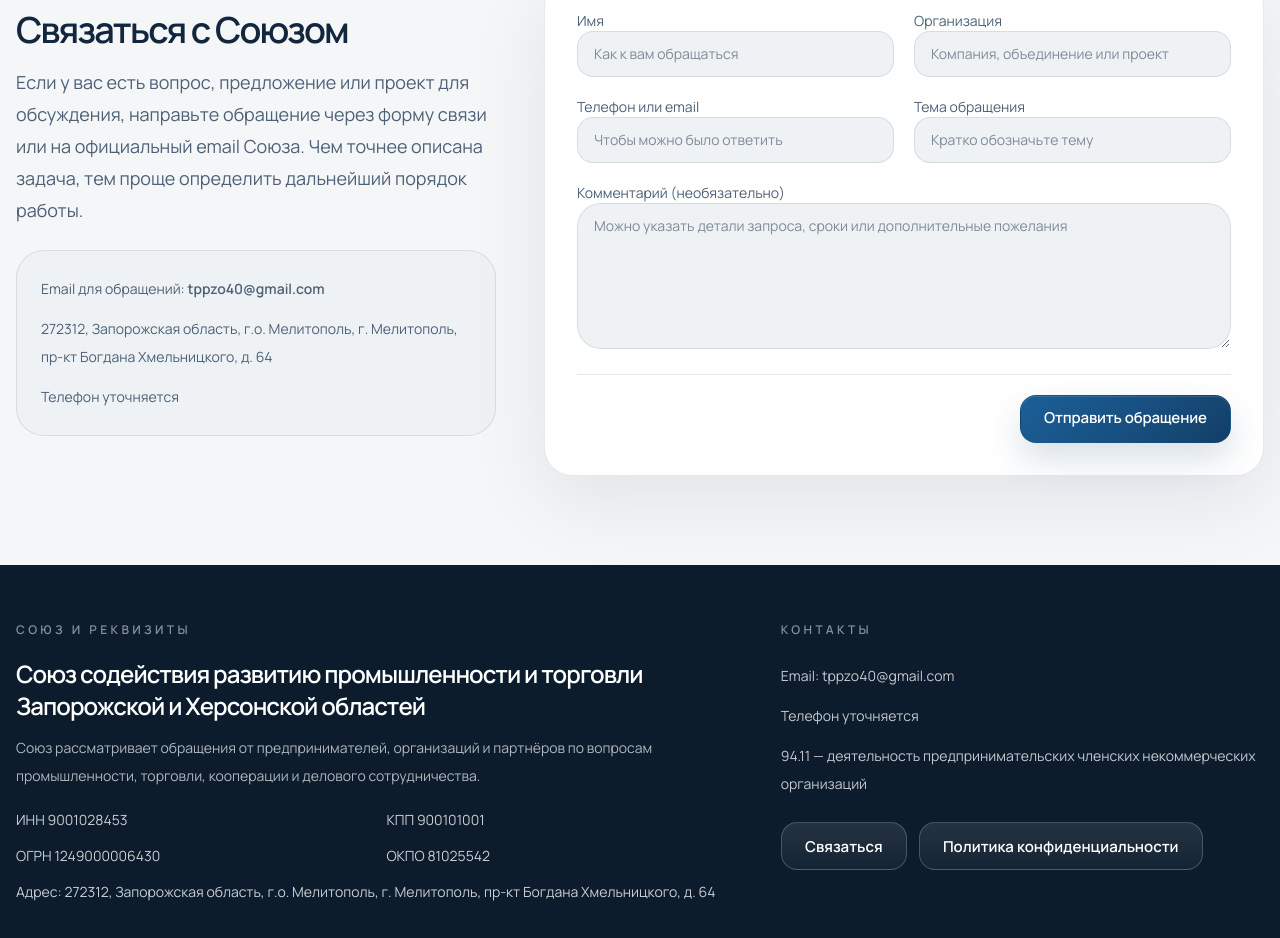
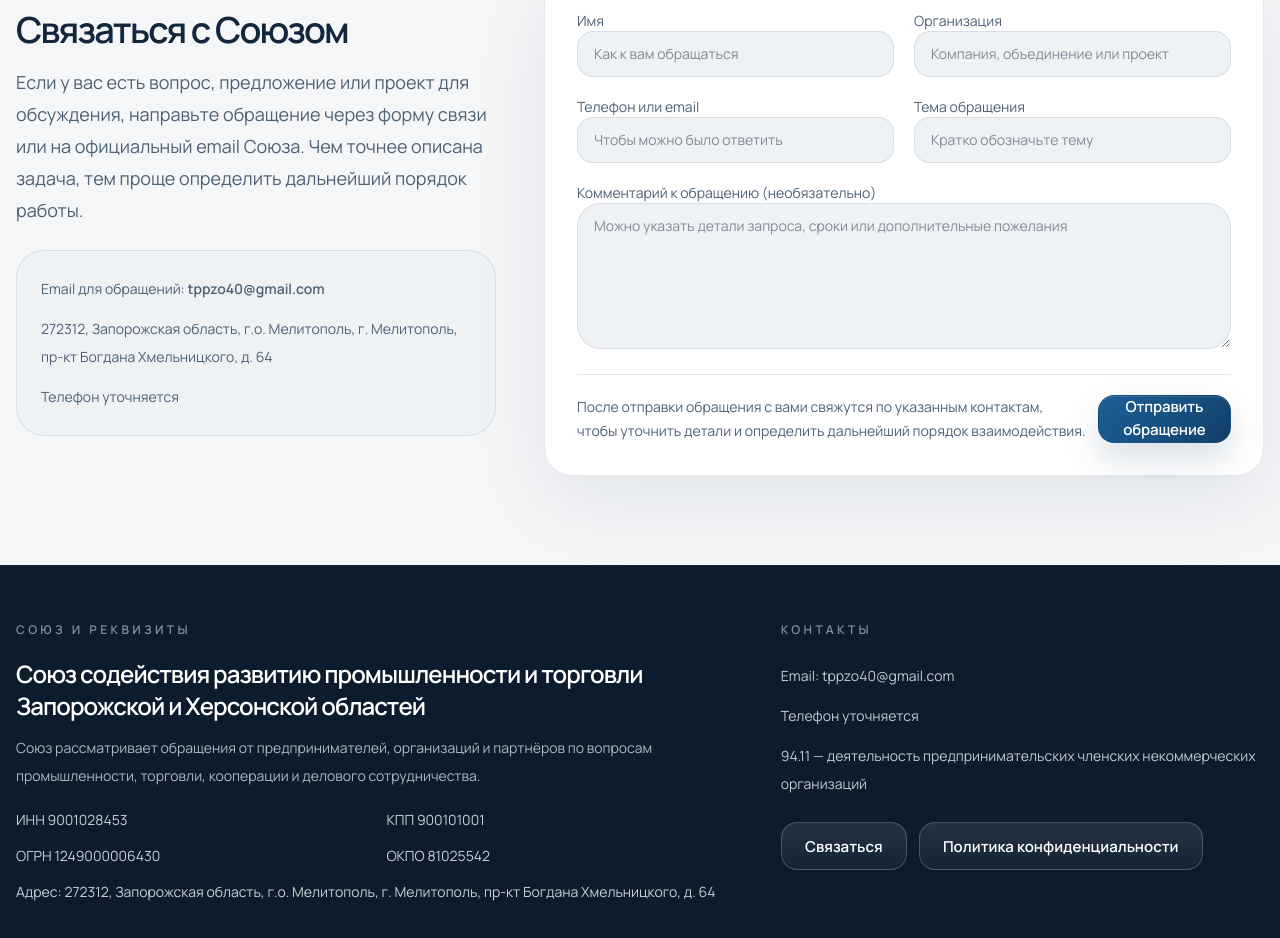
Before and after one commit to alexroshkovdky-oss/TPPZO, a Next.js app: page / in a window 1280 px wide. Shown: the part 5379-6317 px from the top of the page. Built offline with nearby package versions, Linux system fonts and the light colour scheme; no server answers.

Commit message:
Update contact-form.tsx

```diff
--- a/src/components/contact-form.tsx
+++ b/src/components/contact-form.tsx
@@ -174,7 +174,7 @@ export function ContactForm({
       </div>
 
       <label className="block space-y-2 text-sm text-[var(--color-muted)]">
-        <span>Комментарий (необязательно)</span>
+        <span>Комментарий к обращению (необязательно)</span>
         <textarea
           value={formState.message}
           onChange={(event) =>
@@ -187,7 +187,12 @@ export function ContactForm({
       </label>
 
       <div className="flex flex-col gap-3 border-t border-[var(--color-line)] pt-5 sm:flex-row sm:items-center sm:justify-between">
-        <div className="space-y-1 text-sm text-[var(--color-muted)]">{feedback ? <p>{feedback}</p> : null}</div>
+        <div className="space-y-1 text-sm leading-6 text-[var(--color-muted)]">
+          <p>
+            {feedback ||
+              "После отправки обращения с вами свяжутся по указанным контактам, чтобы уточнить детали и определить дальнейший порядок взаимодействия."}
+          </p>
+        </div>
 
         <button
           type="submit"
```
